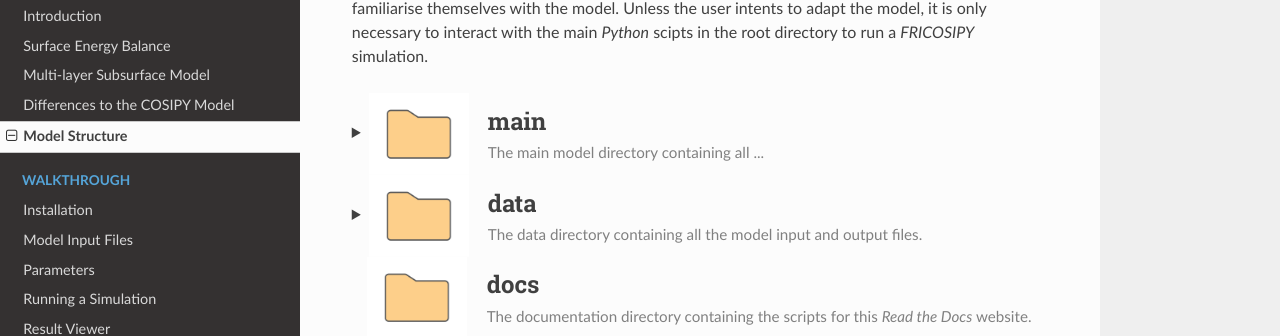
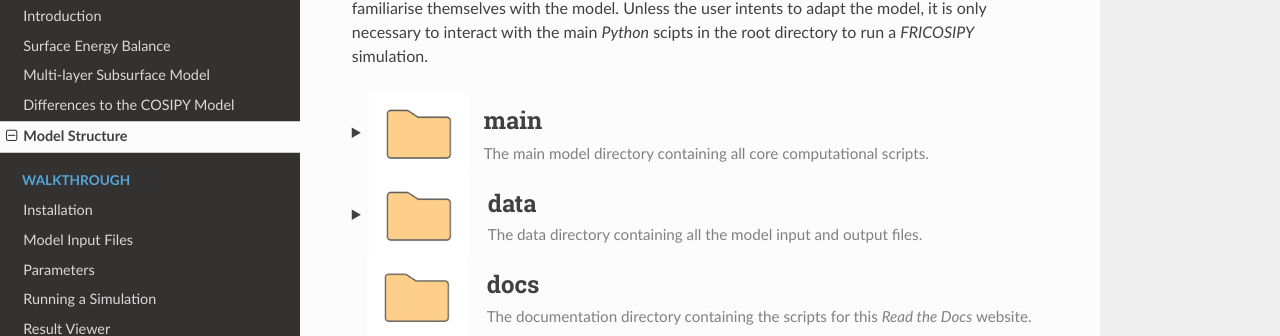
Before and after one commit to MarcusGastaldello/FRICOSIPY, an MkDocs documentation site: the page built from docs/model_structure.md, in a window 1280 px wide and 900 px high. Shown: the part 329-665 px from the top of the window. Built offline with MkDocs 1.6.1, drawn with Linux system fonts in a browser that asks for light colours.

Commit message:
Update model_structure.md

```diff
--- a/docs/model_structure.md
+++ b/docs/model_structure.md
@@ -11,10 +11,10 @@
 
 The following interactive diagram shows the structure of the *FRICOSIPY*, allowing new users to familiarise themselves with the model. Unless the user intents to adapt the model, it is only necessary to interact with the main *Python* scipts in the root directory to run a *FRICOSIPY* simulation.
 
-??? "<img src='https://github.com/MarcusGastaldello/FRICOSIPY/raw/main/docs/icons/Folder.png' width='100' style='vertical-align: middle; margin-right: 15px;'> <div style='display: inline-block; vertical-align: middle;'><h2 style='margin: 0;'>main</h2><small style='display: block; color: gray; margin-top: 8px; font-size: 0.95em;'>The main model directory containing all ...</small></div>"
+??? "<div style='display: inline-flex; align-items: center; vertical-align: middle;'><img src='https://github.com/MarcusGastaldello/FRICOSIPY/raw/main/docs/icons/Folder.png' width='100' style='margin-right: 15px; flex-shrink: 0;'><div style='min-width: 0;'><h2 style='margin: 0;'>main</h2><small style='display: block; color: gray; margin-top: 8px; font-size: 0.95em; line-height: 1.4;'>The main model directory containing all core computational scripts.</small></div></div>"
 
     <div style="margin-left: 40px;">
-    ??? "<img src='https://github.com/MarcusGastaldello/FRICOSIPY/raw/main/docs/icons/Folder.png' width='100' style='vertical-align: middle; margin-right: 15px;'> <div style='display: inline-block; vertical-align: middle;'><h3 style='margin: 0;'>kernel</h3><small style='display: block; color: gray; margin-top: 8px; font-size: 0.95em;'>(description)</small></div>"
+    ??? "<div style='display: inline-flex; align-items: center; vertical-align: middle;'><img src='https://github.com/MarcusGastaldello/FRICOSIPY/raw/main/docs/icons/Folder.png' width='100' style='margin-right: 15px; flex-shrink: 0;'><div style='min-width: 0;'><h3 style='margin: 0;'>kernel</h2><small style='display: block; color: gray; margin-top: 8px; font-size: 0.95em; line-height: 1.4;'>(description)</small></div></div>"
 
         <div style="margin-left: 40px;">
         <div style="display: table; width: 100%; margin-bottom: 25px; padding-left: 15px;"><div style="display: table-cell; vertical-align: middle; width: 115px;"><img src="https://github.com/MarcusGastaldello/FRICOSIPY/raw/main/docs/icons/Python.png" width="100" style="display: block;"></div><div style="display: table-cell; vertical-align: middle; padding-left: 5px;"><h4 style="margin: 0; padding: 0; font-size: 18px">fricosipy_core.py</h4><div style="margin-top: 8px;"><span style="color: gray; font-size: 0.95em;">(description)</span></div></div></div>
```
